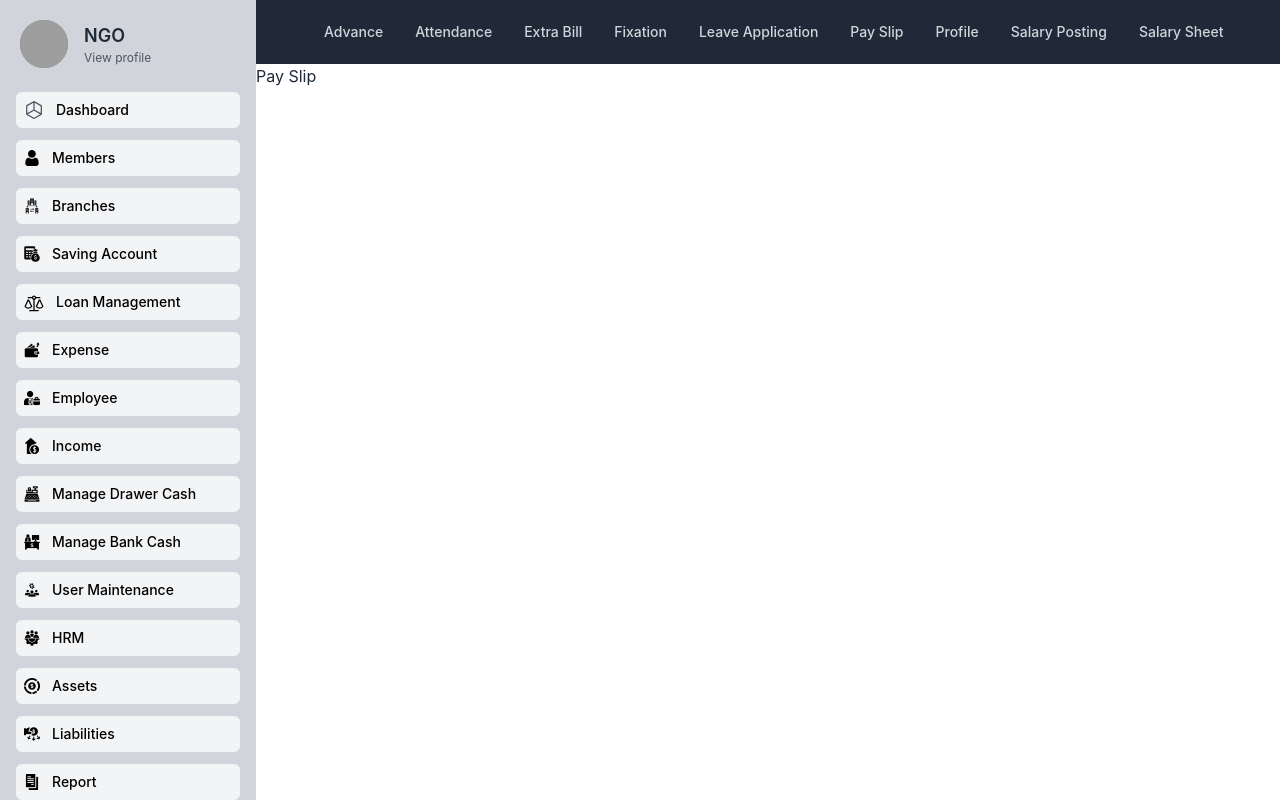
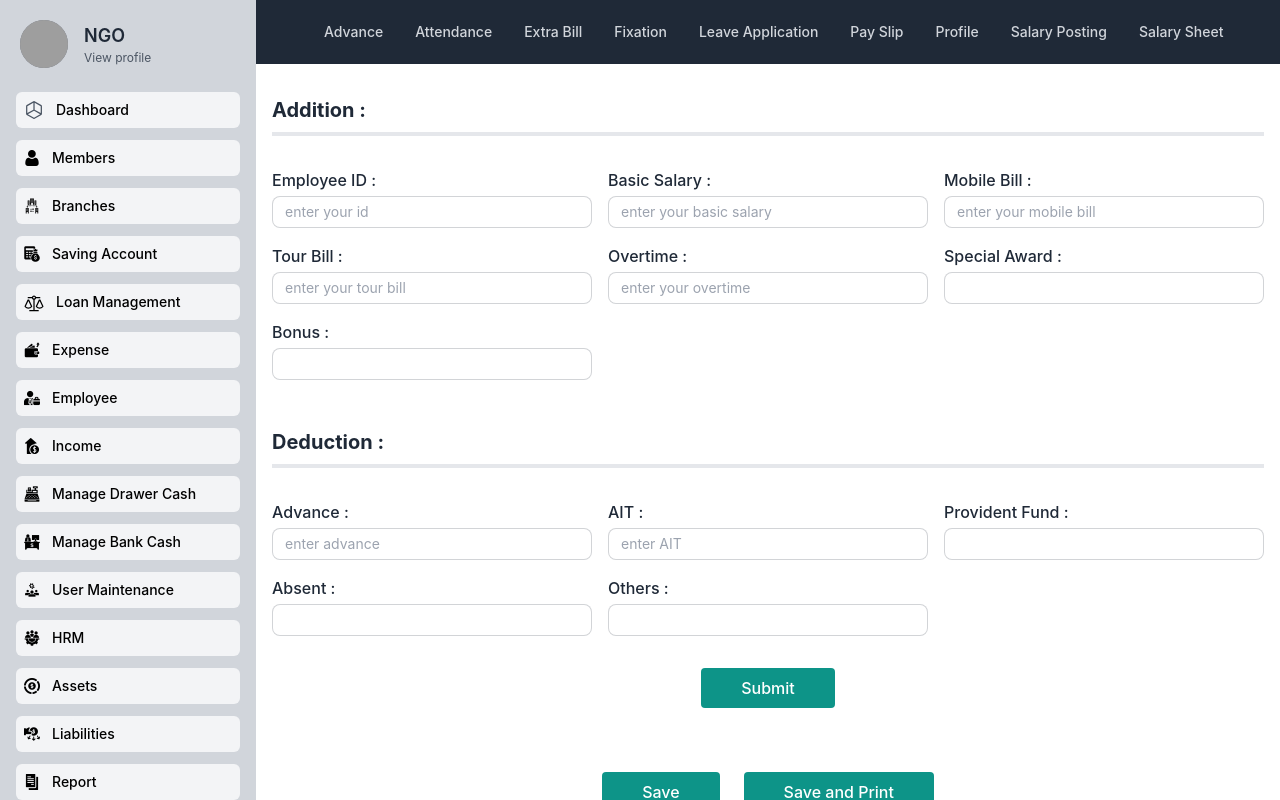
Before and after one commit to MDYeaminIslam/NGO_Project, a React (Vite) app: page /pay_slip in a window 1280 px wide. Built offline with nearby package versions, Linux system fonts and the light colour scheme; grey boxes are pictures that could not be loaded.

Commit message:
HRMs fixation leave application and payslip added

```diff
--- a/src/pages/Expense/AllExpense.jsx
+++ b/src/pages/Expense/AllExpense.jsx
@@ -63,7 +63,7 @@ const AllExpense = () => {
           <div className="flex gap-6 justify-center items-center mt-6   ">
             {/* <label className="font-medium pt-10" htmlFor="account_id">Action:</label> */}
             <div className="flex w-fit mt-8">
-              <input className="bg-green-500 hover:bg-green-700 px-10 py-2 rounded font-medium     text-white" type="submit" value="Approve" />
+            <button className="bg-green-500 hover:bg-green-700 px-10 py-2 rounded font-medium     text-white" >Accept</button>
             </div>
             <div className=" flex w-fit  mt-8">
               <button className="bg-red-500 hover:bg-red-700 px-10 py-2 rounded font-medium     text-white" >Reject</button>
--- a/src/pages/HRM/Fixation.jsx
+++ b/src/pages/HRM/Fixation.jsx
@@ -4,9 +4,53 @@ const Fixation = () => {
   return (
     <div>
       <section>
-        <HRMNav/>
+        <HRMNav />
       </section>
-      <h1>Fixation</h1>
+
+      <section className="m-4">
+        <h1 className="text-xl font-bold text-start max-w-5xl mx-auto  pt-4 border-b-4 pb-2 "> Fixation</h1>
+        <form className="my-8" >
+          <section className="grid grid-cols-3 max-w-5xl mx-auto gap-4">
+
+            <div className="flex flex-col gap-1">
+              <label className="font-medium" htmlFor="yearly_leave">Yearly Leave :</label>
+              <input className="input input-bordered input-sm  hover:border-teal-500  " id="yearly_leave" type="text" placeholder="enter yearly leave" />
+            </div>
+
+            <div className="flex flex-col gap-1">
+              <label className="font-medium" htmlFor="maternity_leave">Maternity Leave :</label>
+              <input className="input input-bordered input-sm  hover:border-teal-500  " id="maternity_leave" type="text" placeholder="enter maternity leave" />
+            </div>
+
+            <div className="flex flex-col gap-1">
+              <label className="font-medium" htmlFor="mobile_bill">Mobile Bill :</label>
+              <input className="input input-bordered input-sm  hover:border-teal-500  " id="mobile_bill" type="text" placeholder="enter your mobile bill" />
+            </div>
+
+            <div className="flex flex-col gap-1">
+              <label className="font-medium" htmlFor="ait">AIT :</label>
+              <input className="input input-bordered input-sm  hover:border-teal-500  " id="ait" type="text" placeholder="%" />
+            </div>
+
+            <div className="flex flex-col gap-1">
+              <label className="font-medium" htmlFor="provident_fund">Provident Fund :</label>
+              <input className="input input-bordered input-sm  hover:border-teal-500  " id="provident_fund" type="text" placeholder="%" />
+            </div>
+
+            <div className="flex flex-col gap-1">
+              <label className="font-medium" htmlFor="provident_fund">Salary :</label>
+              <input className="input input-bordered input-sm  hover:border-teal-500  " id="salary" type="text" placeholder="" />
+            </div>
+
+
+          </section>
+
+        </form>
+
+        <div className="w-fit mx-auto flex justify-center  m-8">
+          <input className="bg-teal-600 hover:bg-teal-700 px-10 py-2 rounded font-medium     text-white" type="submit" />
+        </div>
+      </section>
     </div>
   );
 };
--- a/src/pages/HRM/LeaveApplication.jsx
+++ b/src/pages/HRM/LeaveApplication.jsx
@@ -4,9 +4,50 @@ const LeaveApplication = () => {
   return (
     <div>
       <section>
-        <HRMNav/>
+        <HRMNav />
       </section>
-      <h1>Leave Application</h1>
+
+      <section className="m-4">
+        <h1 className="text-xl font-bold text-start max-w-5xl mx-auto  pt-4 border-b-4 pb-2 "> Leave Application </h1>
+        <form className="my-8" >
+          <section className="grid grid-cols-3 max-w-5xl mx-auto gap-4">
+
+            <div className="flex flex-col gap-1">
+              <label className="font-medium" htmlFor="employee_id">Employee ID :</label>
+              <input className="input input-bordered input-sm  hover:border-teal-500  " id="employee_id" type="number" placeholder="enter your phone number" />
+            </div>
+
+            <div className="flex flex-col gap-1 ">
+              <label className="font-medium" htmlFor="date"> Date :</label>
+              <input className="input input-bordered input-sm  hover:border-teal-500  " id="date" type="date" placeholder="" />
+            </div>
+
+            <div className="flex flex-col gap-1">
+              <label className="font-medium" htmlFor="praying_leave">Praying Leave :</label>
+              <input className="input input-bordered input-sm  hover:border-teal-500  " id="praying_leave" type="text" placeholder="how many days" />
+            </div>
+
+
+            <div className="flex flex-col gap-1">
+              <label className="font-medium" htmlFor="reason"> Reason :</label>
+              <textarea className="input input-bordered hover:border-teal-500 " id="reason" cols="10" rows="1"></textarea>
+            </div>
+
+          </section>
+
+        </form>
+
+        <div className="flex gap-6 justify-center items-center mt-6   col-span-2">
+          <label className="font-medium pt-10" htmlFor="grant_leave">Grant Leave:</label>
+          <div className="flex w-fit mt-8">
+            <button className="bg-green-500 hover:bg-green-700 px-10 py-2 rounded font-medium     text-white" >Accept</button>
+          </div>
+          <div className=" flex w-fit  mt-8">
+            <button className="bg-red-500 hover:bg-red-700 px-10 py-2 rounded font-medium     text-white" >Reject</button>
+          </div>
+        </div>
+
+      </section>
     </div>
   );
 };
--- a/src/pages/HRM/PaySlip.jsx
+++ b/src/pages/HRM/PaySlip.jsx
@@ -4,9 +4,110 @@ const PaySlip = () => {
   return (
     <div>
       <section>
-        <HRMNav/>
+        <HRMNav />
       </section>
-      <h1>Pay Slip</h1>
+
+      <section>
+        <section className="m-4">
+          <h1 className="text-xl font-bold text-start max-w-5xl mx-auto  pt-4 border-b-4 pb-2 "> Addition : </h1>
+          <form className="my-8" >
+            <section className="grid grid-cols-3 max-w-5xl mx-auto gap-4">
+
+              <div className="flex flex-col gap-1">
+                <label className="font-medium" htmlFor="employee_id">Employee ID :</label>
+                <input className="input input-bordered input-sm  hover:border-teal-500  " id="employee_id" type="number" placeholder="enter your id" />
+              </div>
+
+              <div className="flex flex-col gap-1">
+                <label className="font-medium" htmlFor="basic_salary">Basic Salary :</label>
+                <input className="input input-bordered input-sm  hover:border-teal-500  " id="basic_salary" type="text" placeholder="enter your basic salary" />
+              </div>
+
+              <div className="flex flex-col gap-1">
+                <label className="font-medium" htmlFor="mobile_bill">Mobile Bill :</label>
+                <input className="input input-bordered input-sm  hover:border-teal-500  " id="mobile_bill" type="text" placeholder="enter your mobile bill" />
+              </div>
+
+              <div className="flex flex-col gap-1">
+                <label className="font-medium" htmlFor="tour_bill">Tour Bill :</label>
+                <input className="input input-bordered input-sm  hover:border-teal-500  " id="tour_bill" type="text" placeholder="enter your tour bill" />
+              </div>
+
+              <div className="flex flex-col gap-1">
+                <label className="font-medium" htmlFor="overtime">Overtime :</label>
+                <input className="input input-bordered input-sm  hover:border-teal-500  " id="overtime" type="text" placeholder="enter your overtime" />
+              </div>
+
+              <div className="flex flex-col gap-1">
+                <label className="font-medium" htmlFor="special_award">Special Award :</label>
+                <input className="input input-bordered input-sm  hover:border-teal-500  " id="special_award" type="text" placeholder="" />
+              </div>
+
+              <div className="flex flex-col gap-1">
+                <label className="font-medium" htmlFor="bonus">Bonus :</label>
+                <input className="input input-bordered input-sm  hover:border-teal-500  " id="bonus" type="text" placeholder="" />
+              </div>
+
+            </section>
+
+          </form>
+
+        </section>
+
+        <section className="m-4">
+          <h1 className="text-xl font-bold text-start max-w-5xl mx-auto  pt-4 border-b-4 pb-2 "> Deduction : </h1>
+          <form className="my-8" >
+            <section className="grid grid-cols-3 max-w-5xl mx-auto gap-4">
+
+              <div className="flex flex-col gap-1">
+                <label className="font-medium" htmlFor="advance">Advance :</label>
+                <input className="input input-bordered input-sm  hover:border-teal-500  " id="advance" type="text" placeholder="enter advance" />
+              </div>
+
+              <div className="flex flex-col gap-1">
+                <label className="font-medium" htmlFor="ait">AIT :</label>
+                <input className="input input-bordered input-sm  hover:border-teal-500  " id="ait" type="text" placeholder="enter AIT" />
+              </div>
+
+              <div className="flex flex-col gap-1">
+                <label className="font-medium" htmlFor="provident fund">Provident Fund :</label>
+                <input className="input input-bordered input-sm  hover:border-teal-500  " id="provident_fund" type="text" placeholder="" />
+              </div>
+
+              <div className="flex flex-col gap-1">
+                <label className="font-medium" htmlFor="absent">Absent :</label>
+                <input className="input input-bordered input-sm  hover:border-teal-500  " id="absent" type="text" placeholder="" />
+              </div>
+
+              <div className="flex flex-col gap-1">
+                <label className="font-medium" htmlFor="others">Others :</label>
+                <input className="input input-bordered input-sm  hover:border-teal-500  " id="others" type="text" placeholder="" />
+              </div>
+
+            </section>
+
+            <div className="w-fit mx-auto flex justify-center  m-8">
+              <input className="bg-teal-600 hover:bg-teal-700 px-10 py-2 rounded font-medium     text-white" type="submit" />
+            </div>
+
+          </form>
+
+        </section>
+
+        <div className="flex gap-6 justify-center items-center mt-6   col-span-2">
+
+          <div className="flex w-fit mt-8">
+            <button className="bg-teal-600 hover:bg-teal-700 px-10 py-2 rounded font-medium     text-white" >Save</button>
+          </div>
+          <div className=" flex w-fit  mt-8">
+            <button className="bg-teal-600 hover:bg-teal-700 px-10 py-2 rounded font-medium     text-white" >Save and Print</button>
+          </div>
+        </div>
+
+      </section>
+
+
+
     </div>
   );
 };
```
